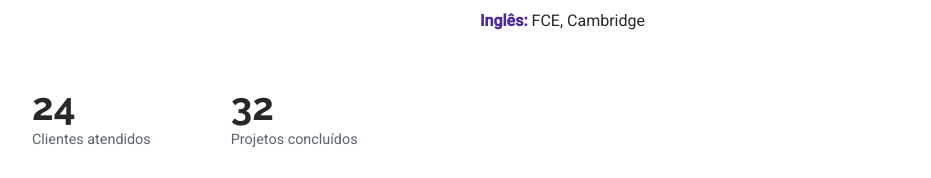
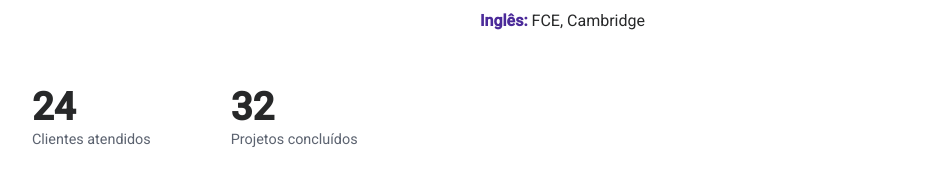
Before and after one commit to icaroferreirafs/icaroferreirafs.github.io, a plain HTML site: page index.html in a window 1280 px wide. Shown: the part 1382-1560 px from the top of the page, without its empty margins (324-1255 px from the left). Drawn offline with Linux system fonts and the light colour scheme.

Commit message:
Update index.html

```diff
--- a/index.html
+++ b/index.html
@@ -73,7 +73,7 @@ section.s{padding:72px 56px;scroll-margin-top:0}
 .facts{display:grid;grid-template-columns:repeat(auto-fit,minmax(230px,1fr));gap:10px 32px;list-style:none;padding:0;margin:18px 0 0}
 .facts b{color:var(--blue-text)}
 .counts{display:flex;gap:80px;margin-top:48px;flex-wrap:wrap}
-.counts strong{font:700 2.4rem Raleway,sans-serif;display:block;line-height:1}
+.counts strong{font:700 2.4rem Roboto,sans-serif;display:block;line-height:1}
 .counts span{color:var(--muted);font-size:.9rem}
 .skills{display:grid;grid-template-columns:repeat(auto-fit,minmax(300px,1fr));gap:22px 48px}
 .skill div:first-child{display:flex;justify-content:space-between;font:500 .85rem Roboto;text-transform:uppercase}
```
